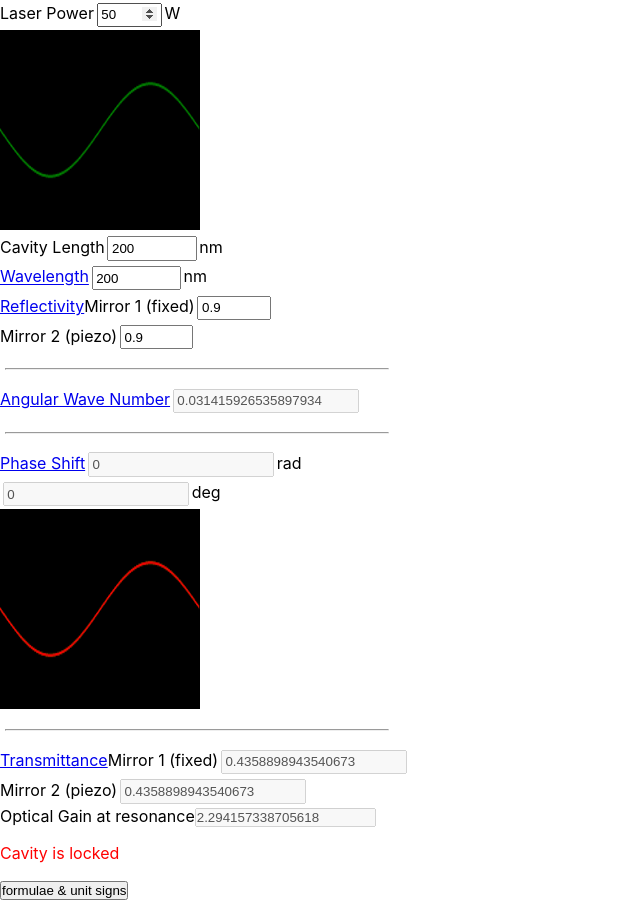
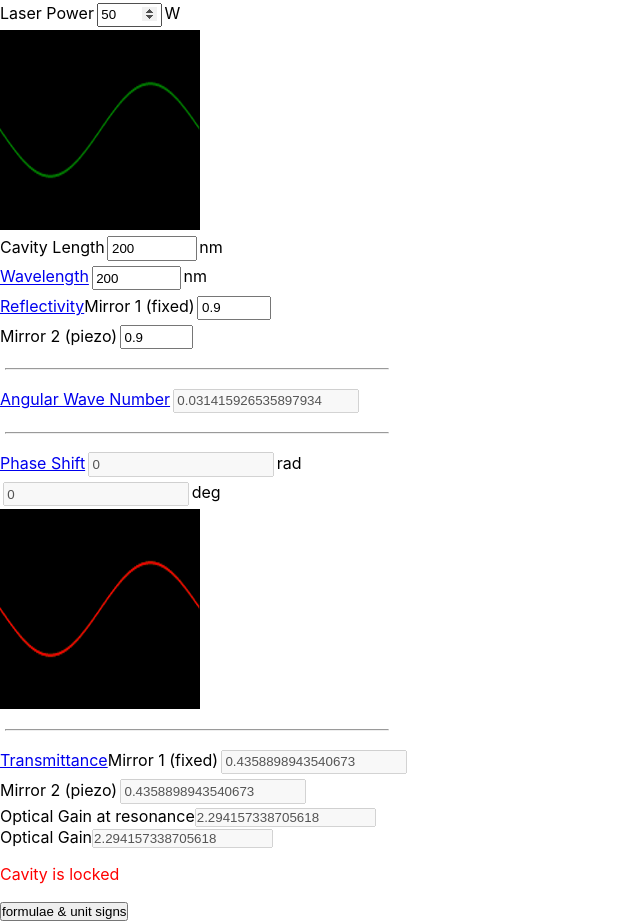
Before and after one commit to bmedicke/optical-cavity, a React (Create React App) app in the folder simulator/: page / in a window 1280 px wide. Shown: the whole page, without its empty margins (0-640 px from the left). Before the commit the page ends 900 px from the top, so only its background shows below. Built offline with nearby package versions, Linux system fonts and the light colour scheme; what better-react-mathjax would draw is missing.

Commit message:
display opticalgain
Co-authored-by: Nikolai Benedikt <benediktnikolai@gmail.com>

```diff
--- a/simulator/src/App.js
+++ b/simulator/src/App.js
@@ -67,6 +67,7 @@ function App() {
     const foo = math.multiply(exponentiation, reflectivitysum)
     const divisor = math.subtract(1.0, foo)
     const result = math.divide(m1transmittance, divisor)
+    setOpticalgain(result.re)
   }, [
     m1transmittance,
     cavitylength,
@@ -224,6 +225,25 @@ function App() {
               \\)`}
           </MathJax>
         )}
+        <label>
+          Optical Gain
+          {showformulas && (
+            <MathJax>
+              {`\\(
+              \\left|\\dfrac{E_\\mathrm{cav}}{E_\\mathrm{laser}}\\right| = \\left|\\dfrac{t_1}{1 - r_1 r_2}\\right|
+              \\)`}
+            </MathJax>
+          )}
+          <input type="text" value={opticalgain} disabled />
+        </label>
+        <br />
+        {showformulas && (
+          <MathJax>
+            {`\\(
+              \\left|\\dfrac{E_\\mathrm{cav}}{E_\\mathrm{laser}}\\right| = \\left|\\dfrac{t_1}{1 - r_1 r_2 e^{2ikL}}\\right|
+              \\)`}
+          </MathJax>
+        )}
         <div className={`cavitystatus ${isLocked && 'locked'}`}>
           Cavity {isLocked ? 'is locked' : 'is out of phase'}
         </div>
```
